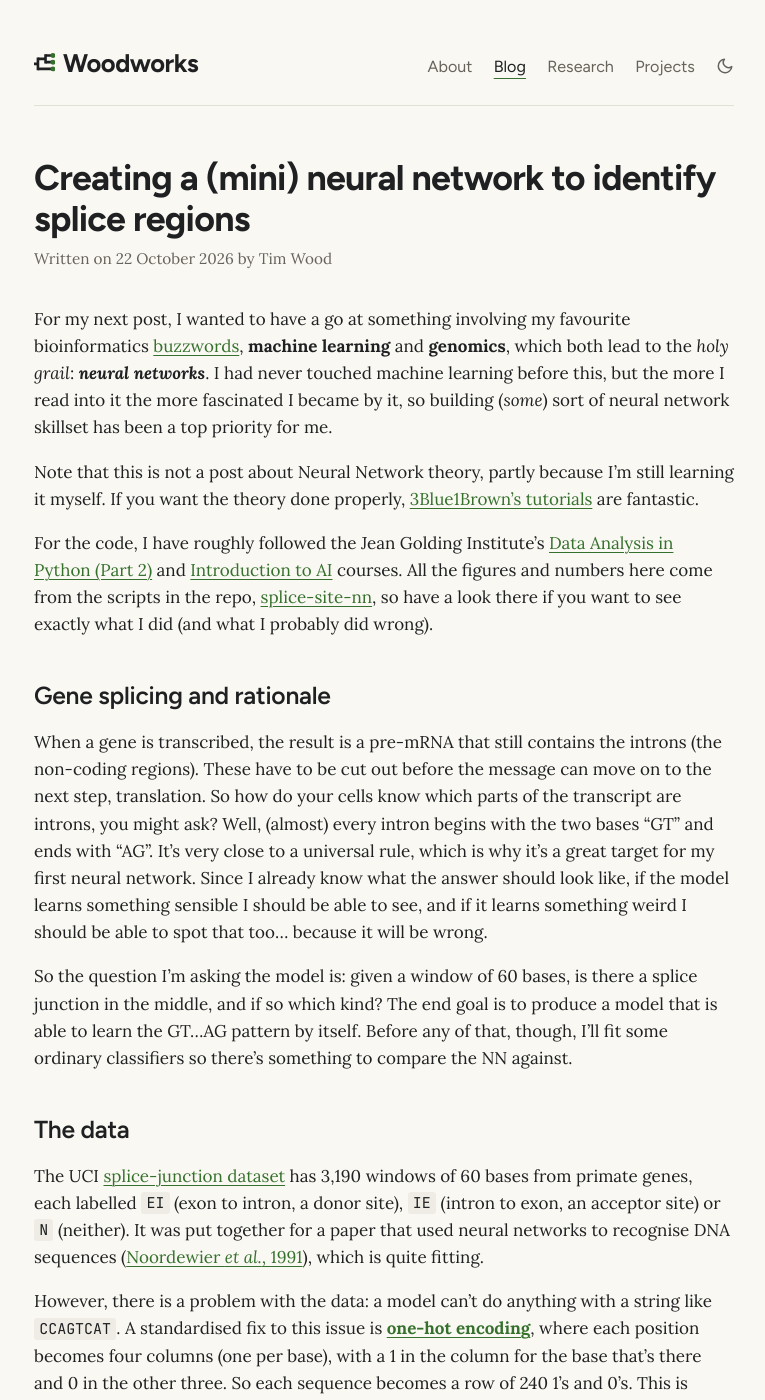
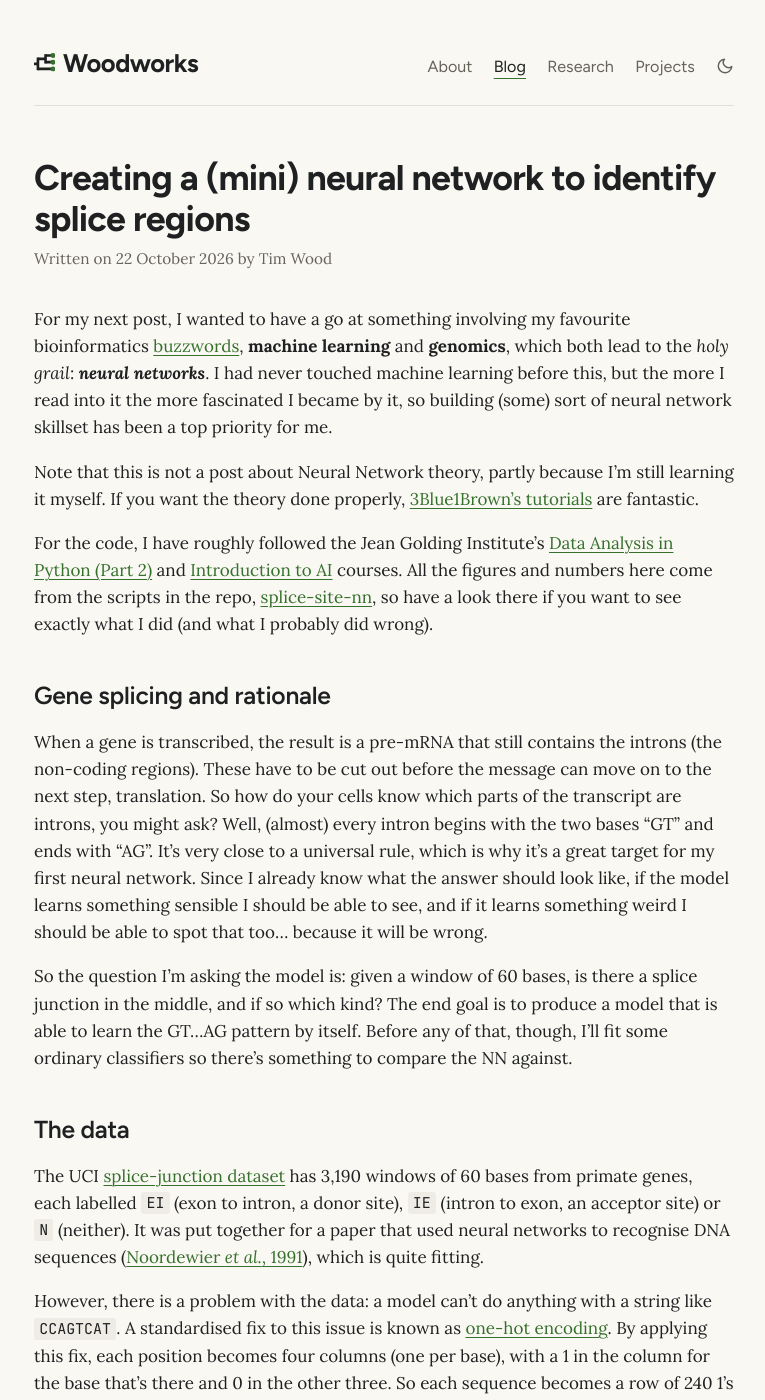
Before and after one commit to timj-wood/timj-wood.github.io, a Jekyll site: the page built from _posts/2026-10-22-splice-site-neural-network.md, in a window 1280 px wide and 1400 px high. Shown: the whole window, without its empty margins (256-1021 px from the left). Built offline with Jekyll 4.4.1, drawn with Linux system fonts in a browser that asks for light colours; some of the changed text lies outside the part shown.

Commit message:
Update 2026-10-22-splice-site-neural-network.md

```diff
--- a/_posts/2026-10-22-splice-site-neural-network.md
+++ b/_posts/2026-10-22-splice-site-neural-network.md
@@ -5,7 +5,7 @@ category: machine-learning
 tags: [neural-networks, genomics]
 ---
 
-For my next post, I wanted to have a go at something involving my favourite bioinformatics [buzzwords](https://en.wikipedia.org/wiki/Buzzword), **machine learning** and **genomics**, which both lead to the *holy grail*: ***neural networks***. I had never touched machine learning before this, but the more I read into it the more fascinated I became by it, so building (_some_) sort of neural network skillset has been a top priority for me.
+For my next post, I wanted to have a go at something involving my favourite bioinformatics [buzzwords](https://en.wikipedia.org/wiki/Buzzword), **machine learning** and **genomics**, which both lead to the *holy grail*: ***neural networks***. I had never touched machine learning before this, but the more I read into it the more fascinated I became by it, so building (some) sort of neural network skillset has been a top priority for me.
 
 Note that this is not a post about Neural Network theory, partly because I'm still learning it myself. If you want the theory done properly, [3Blue1Brown's tutorials](https://www.3blue1brown.com/lessons/neural-networks/) are fantastic.
 
@@ -21,7 +21,7 @@ So the question I'm asking the model is: given a window of 60 bases, is there a
 
 The UCI [splice-junction dataset](https://doi.org/10.24432/C5M888) has 3,190 windows of 60 bases from primate genes, each labelled `EI` (exon to intron, a donor site), `IE` (intron to exon, an acceptor site) or `N` (neither). It was put together for a paper that used neural networks to recognise DNA sequences ([Noordewier *et al.*, 1991](https://proceedings.neurips.cc/paper/1990/file/8efb100a295c0c690931222ff4467bb8-Paper.pdf)), which is quite fitting.
 
-However, there is a problem with the data: a model can't do anything with a string like `CCAGTCAT`. A standardised fix to this issue is [**one-hot encoding**](https://www.sciencedirect.com/topics/computer-science/one-hot-encoding), where each position becomes four columns (one per base), with a 1 in the column for the base that's there and 0 in the other three. So each sequence becomes a row of 240 1's and 0's. This is important, because the model gives each column its own weight, and each column now represents one base at one position, so the model can learn how much evidence a G at position +1 provides, independently of every other base and position.
+However, there is a problem with the data: a model can't do anything with a string like `CCAGTCAT`. A standardised fix to this issue is known as [one-hot encoding](https://www.geeksforgeeks.org/machine-learning/ml-one-hot-encoding/). By applying this fix, each position becomes four columns (one per base), with a 1 in the column for the base that's there and 0 in the other three. So each sequence becomes a row of 240 1's and 0's (binary data). Looking at the bigger picture, the model gives each column its own weight, and this fix means that each column now represents one base at one position; the model can learn how much evidence a G at position +1 provides, independently of every other base and position.
 
 A few positions (60 out of 191,400) use [IUPAC ambiguity codes](https://www.dnabaser.com/articles/IUPAC%20ambiguity%20codes.html), e.g. `D` means "A, G or T". I didn't want to throw that data away, so I spread the 1 evenly over the possible bases: a `D` becomes $\frac{1}{3}$, $\frac{1}{3}$, $\frac{1}{3}$ for A, G and T. I'm not sure if that's the standard thing to do, but it seemed reasonable and it only affects a handful of entries.
 
```
